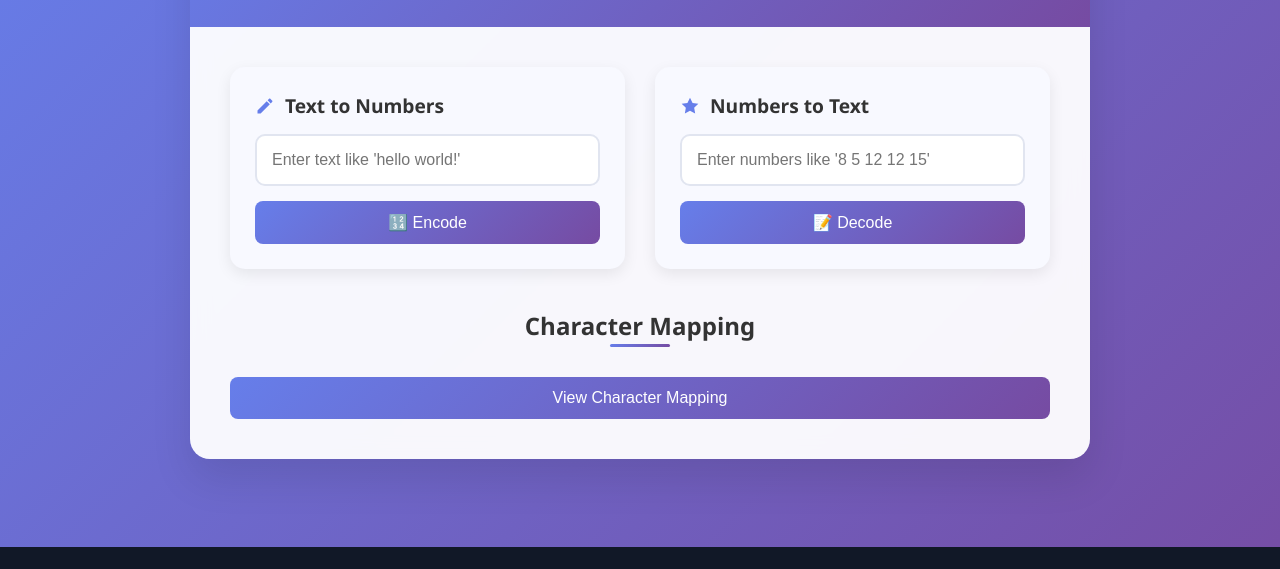
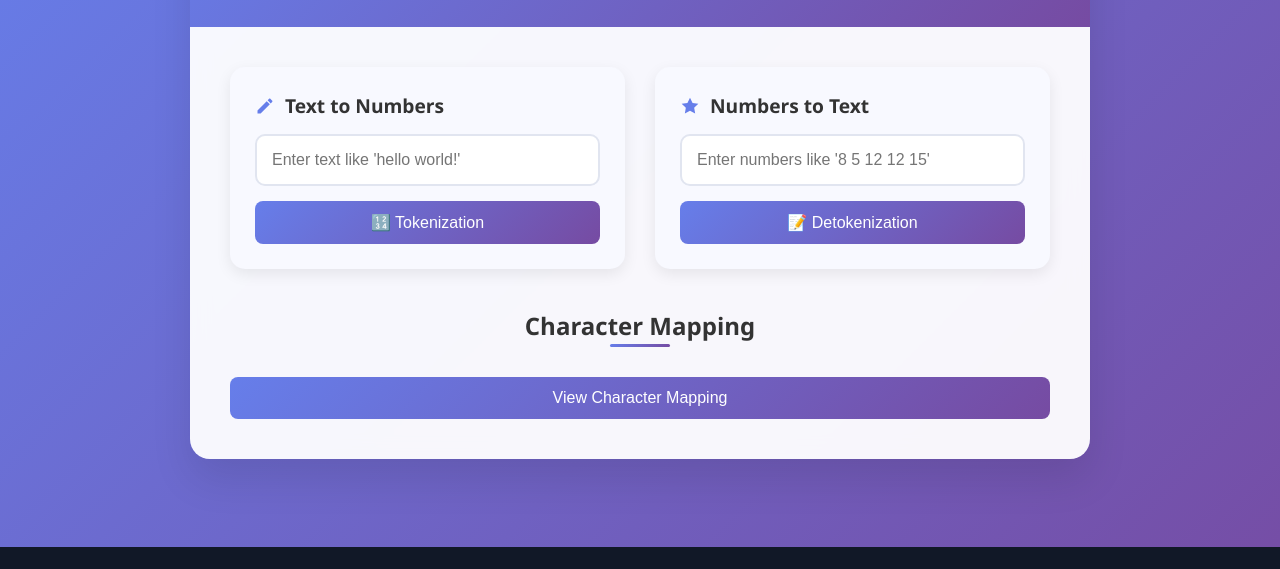
Before and after one commit to Suprabhat3/tokenizer, a plain HTML site: page index.html in a window 1280 px wide. Shown: the part 142-711 px from the top of the page. Drawn offline with Linux system fonts and the light colour scheme.

Commit message:
Update index.html

```diff
--- a/index.html
+++ b/index.html
@@ -23,7 +23,7 @@
                         Text to Numbers
                     </div>
                     <input type="text" id="textInput" placeholder="Enter text like 'hello world!'">
-                    <button onclick="encodeText()">🔢 Encode</button>
+                    <button onclick="encodeText()">🔢 Tokenization</button>
                 </div>
 
                 <div class="input-card">
@@ -34,7 +34,7 @@
                         Numbers to Text
                     </div>
                     <input type="text" id="numberInput" placeholder="Enter numbers like '8 5 12 12 15'">
-                    <button onclick="decodeText()">📝 Decode</button>
+                    <button onclick="decodeText()">📝 Detokenization</button>
                 </div>
             </div>
 
```
